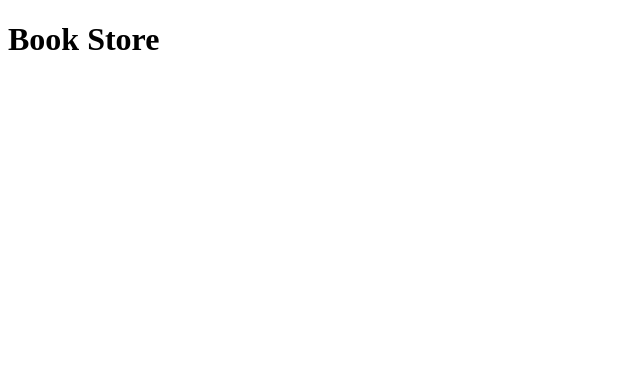
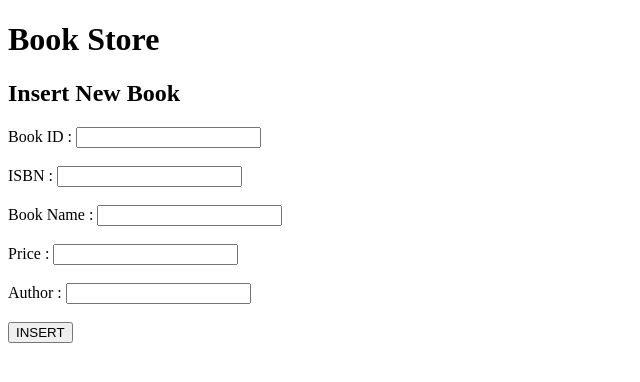
Before and after one commit to ReiiYuki/bookstore_tutorial_django, a Django app: page / in a window 1280 px wide. Shown: the top 382 px of the page, without its empty margins (0-640 px from the left). Run offline with Django 3.2, Linux system fonts and the light colour scheme.

Commit message:
Simple Form

```diff
--- a/store/templates/index.html
+++ b/store/templates/index.html
@@ -6,5 +6,19 @@
   </header>
   <body>
     <h1>Book Store</h1>
+    <h2>Insert New Book</h2>
+    <form>
+      Book ID : <input type="number">
+      <br><br>
+      ISBN : <input type="number">
+      <br><br>
+      Book Name : <input type="text">
+      <br><br>
+      Price : <input type="number">
+      <br><br>
+      Author : <input type="text">
+      <br><br>
+      <input type="submit" value="INSERT">
+    </form>
   </body>
 </html>
```
Also changed, not shown: README.md.
